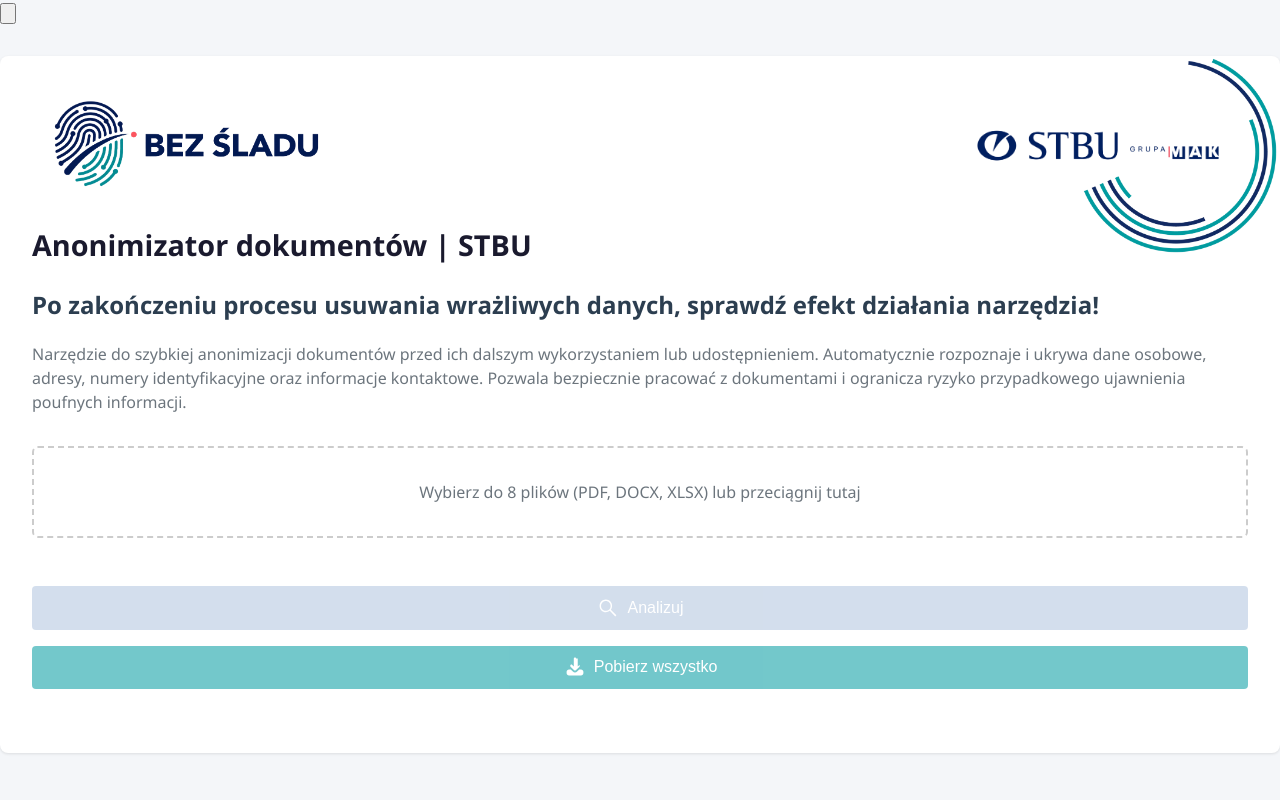
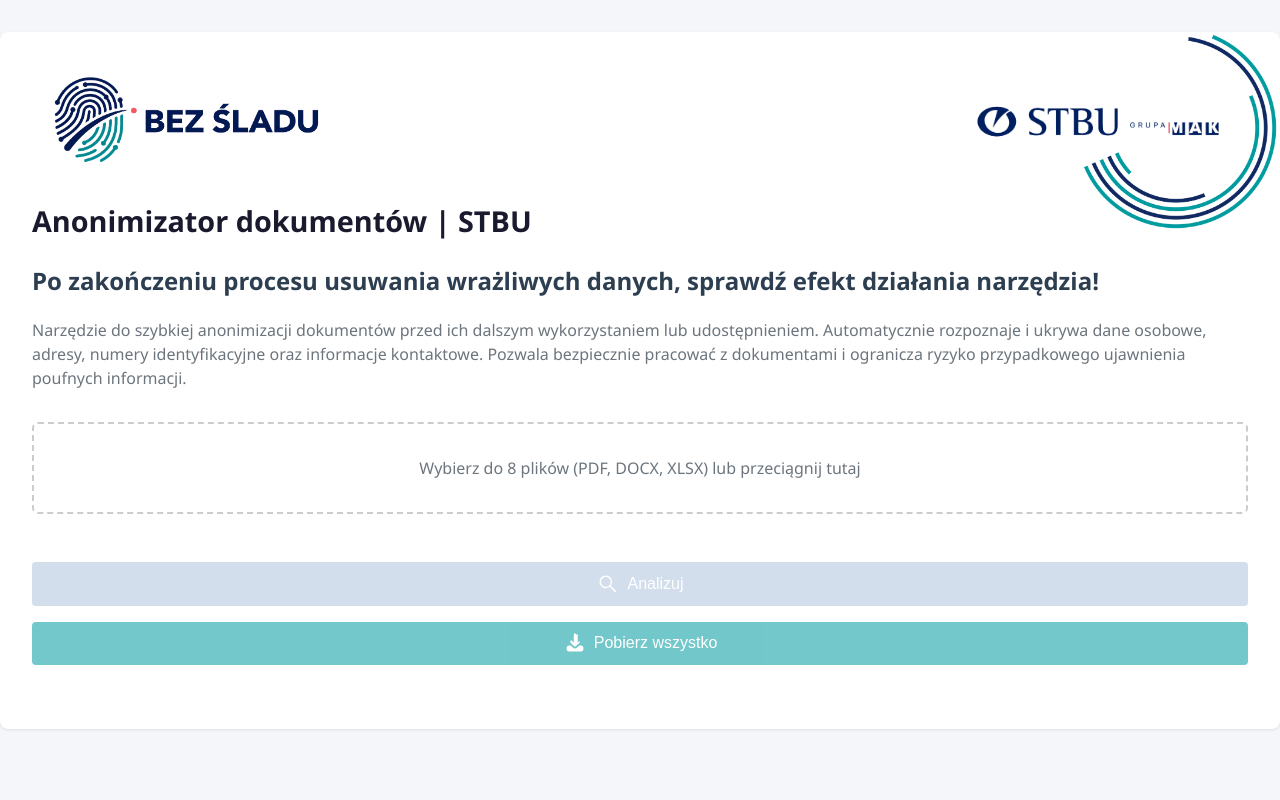
Before and after one commit to SzymonPaw/presidio, a Flask app: page / in a window 1280 px wide. Run offline with Flask 3, Linux system fonts and the light colour scheme; some libraries are stand-ins or nearby versions.

Commit message:
Refactor sweetalert integration in index.html and update button SVG

```diff
--- a/templates/index.html
+++ b/templates/index.html
@@ -25,6 +25,7 @@
         type="image/x-icon"
     >
 
+    <!---  sweetalert
     <script src="https://cdn.jsdelivr.net/npm/sweetalert2@11"></script>
     <script>
         function showInfo() {
@@ -38,12 +39,15 @@
             })
         };
     </script>
+    --->
 </head>
 
 <body>
+    <!--- sweetalert
     <button id="info-button" class="info-button" title="Informacje o narzędziu" onclick="showInfo()">
-        <svg xmlns="http://www.w3.org/2000/svg" viewBox="0 0 640 512"><!--!Font Awesome Free v7.3.1 by @fontawesome - https://fontawesome.com License - https://fontawesome.com/license/free Copyright 2026 Fonticons, Inc.--><path d="M320 32C143 32 0 175 0 352c0 123.5 64.3 231.9 160 292.5V480c0-17.7 14.3-32 32-32h96c17.7 0 32 14.3 32 32v164.5c95.7-60.6 160-169 160-292.5C640 175 497 32 320 32zm0 448c-88.4 0-160-71.6-160-160s71.6-160 160-160s160 71.6 160 160s-71.6 160-160 160zm0-272c-17.7 0-32-14.3-32-32V144c0-17.7 14.3-32 32-32s32 14.3 32 32v32c0 17.7-14.3 32-32 32z"/></svg>
+        <svg xmlns="http://www.w3.org/2000/svg" viewBox="0 0 640 512"><path d="M320 32C143 32 0 175 0 352c0 123.5 64.3 231.9 160 292.5V480c0-17.7 14.3-32 32-32h96c17.7 0 32 14.3 32 32v164.5c95.7-60.6 160-169 160-292.5C640 175 497 32 320 32zm0 448c-88.4 0-160-71.6-160-160s71.6-160 160-160s160 71.6 160 160s-71.6 160-160 160zm0-272c-17.7 0-32-14.3-32-32V144c0-17.7 14.3-32 32-32s32 14.3 32 32v32c0 17.7-14.3 32-32 32z"/></svg>
     </button>
+    --->
     <div class="container">
 
         <div class="header--logo">
```
